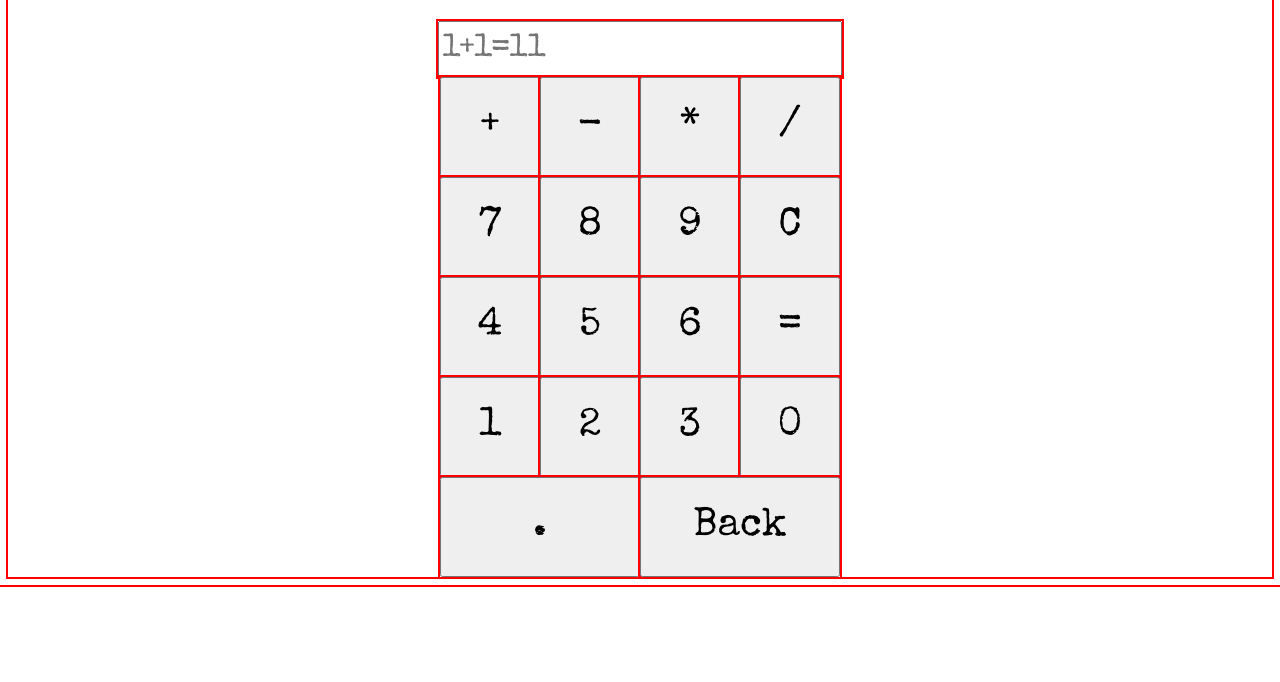
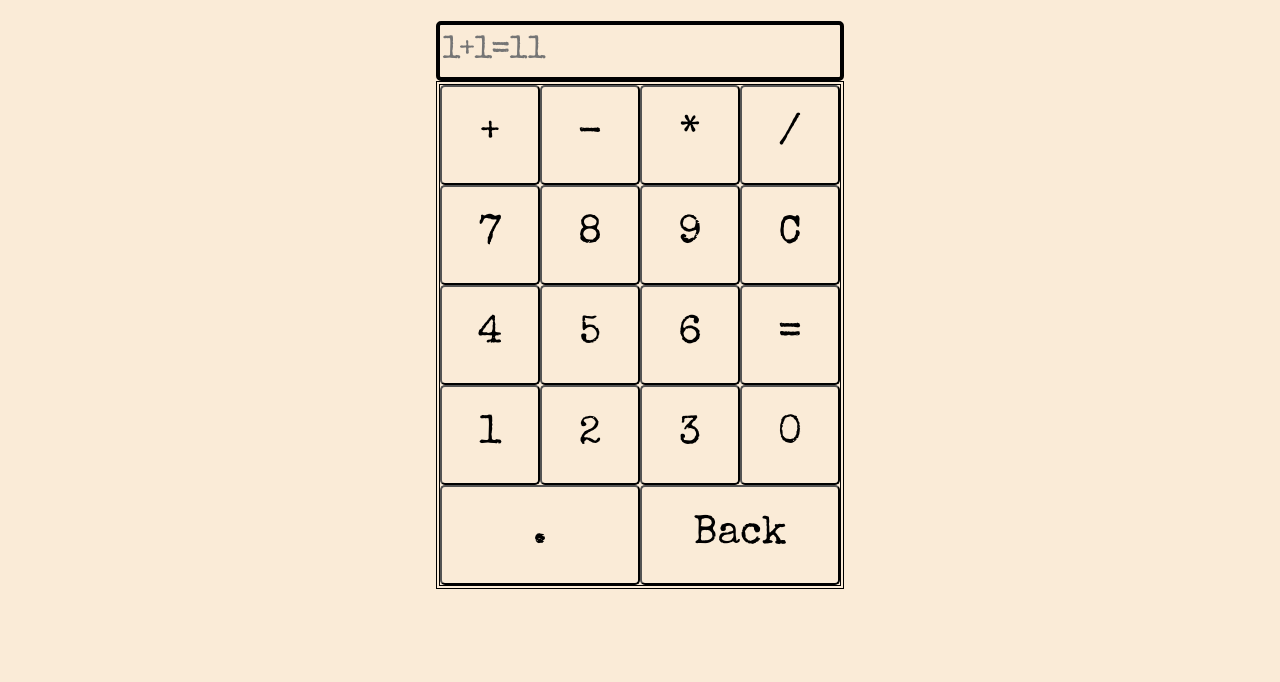
Before and after one commit to tinkeray187-blip/JavaScriptCalculater, a plain HTML site: page index.html in a window 1280 px wide. Shown: the part 118-800 px from the top of the page. Drawn offline with nearby package versions, Linux system fonts and the light colour scheme; a web font is replaced by a local one.

Commit message:
couple finishing touches, a little CSS, and thats a wrap

```diff
--- a/index.html
+++ b/index.html
@@ -11,6 +11,7 @@
 </head>
 <body>
     <h1 id="title">JavaScript Calculator</h1>
+    <div id="wholeCalc">
         <div id="calc" class="input">
             <input id="display" type="text" readonly class="userInput" placeholder="1+1=11">
         </div>
@@ -33,6 +34,7 @@
             <button id="zero" class="btn" data-number="0">0</button>
             <button id="decimal" class="btn" data-decimal=".">.</button>
             <button id="backspace" class="btn" data-action="backspace">Back</button>
+        </div>
     </div>
     <script src="calc-scripts.js">
 
--- a/style.css
+++ b/style.css
@@ -1,33 +1,44 @@
 /* style.css */
 /* JavaScript Calculator */
 
-* {
-    outline: solid red 2px;
+ * {
+    background-color: antiquewhite;
 }
 
 body {
     display: flex;
     flex-direction: column;
     align-items: center;
+
 }
 
 #title {
     font-size: 3.5rem;
     font-family: "Special Elite", system-ui;
+    color: black;
+    text-decoration: underline;
 }
 
+.inputBtn {
+    border: double black 4px;
+}
 #display {
     width: 396px;
     height: 50px;
     font-size: 2rem;
     font-family: "Special Elite", system-ui;
+    border: solid black 4px;
+    border-radius: 5px;
 }
+
+
 
 #calcArea {
     display: flex;
     flex-wrap: wrap;
     width: 400px;
     height: 500px;
+
 }
 
 .btn {
@@ -35,6 +46,14 @@ body {
     width: 100px;
     font-size: 2.5rem;
     font-family: "Special Elite", system-ui;
+    border-radius: 5px;
+    transition: transform 0.3s  ease-in-out;
+}
+
+.btn:hover {
+    color: #fff;
+    text-shadow: 0 0 15px #10667a, 0 0 25px #082938;
+
 }
 
 #decimal {
```
Lines whose indentation alone changed are shown as unchanged.
